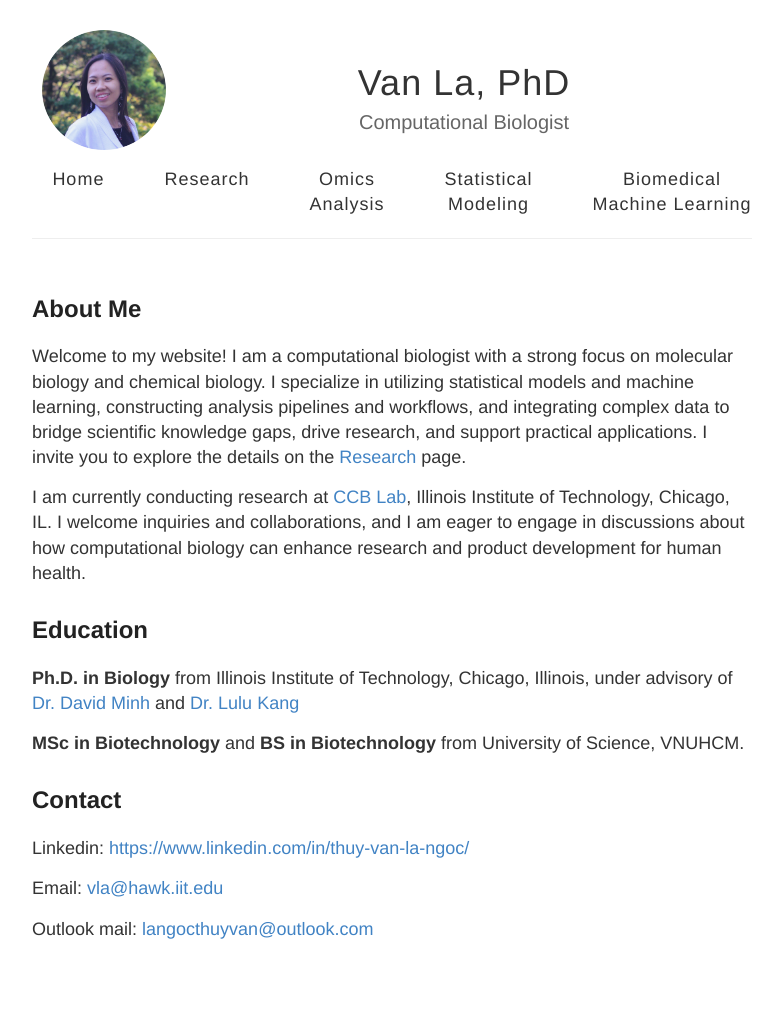
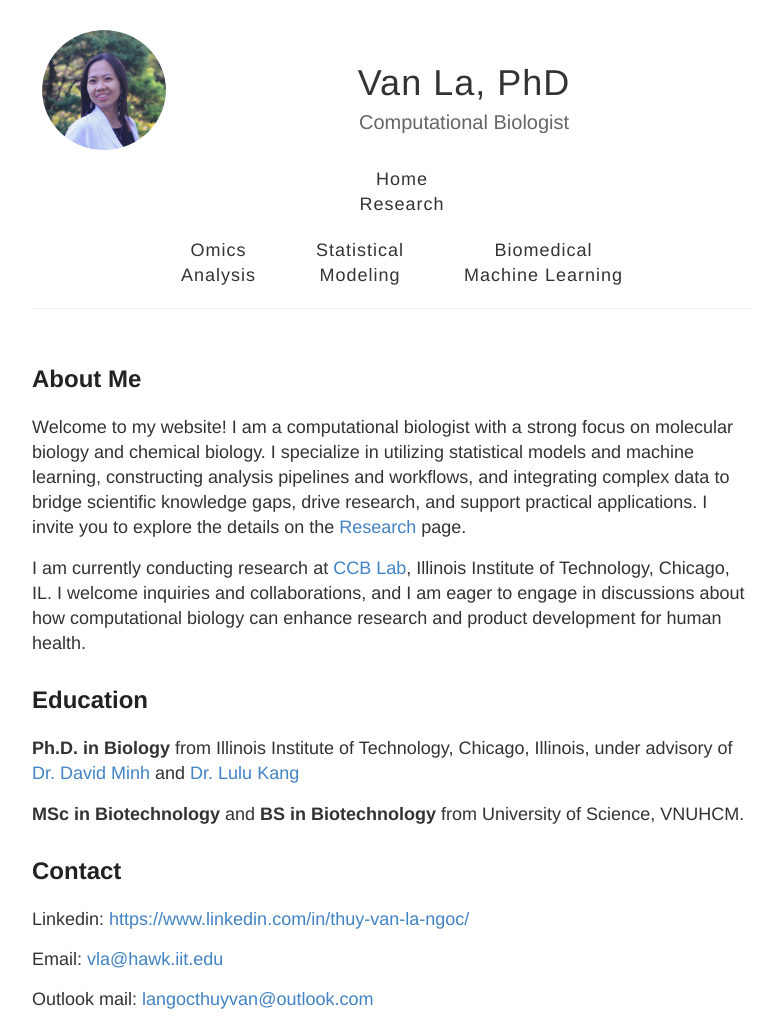
Before and after one commit to vanngocthuyla/vanngocthuyla.github.io, a Jekyll site: the page built from index.md, in a window 1280 px wide. Shown: the whole page, without its empty margins (248-1029 px from the left). Built offline with Jekyll 4.4.1, drawn with Linux system fonts in a browser that asks for light colours; before the commit the page ends 957 px from its top, so only the background shows below that.

Commit message:
Update default.html

```diff
--- a/_layouts/default.html
+++ b/_layouts/default.html
@@ -62,12 +62,16 @@
           </div>
 
           <!-- Navigation outside the info box -->
-          <nav style="margin-top: 20px; text-align: center; display: flex; justify-content: center; gap: 40px;">
-            <a href="{{ site.url }}" style="text-align: center;">Home</a>
-            <a href="{{ site.url }}/research" style="text-align: center;">Research</a>
-            <a href="{{ site.url }}/omics" style="text-align: center;">Omics<br>Analysis</a>
-            <a href="{{ site.url }}/modeling" style="text-align: center;">Statistical<br>Modeling</a>
-            <a href="{{ site.url }}/machine_learning" style="text-align: center;">Biomedical<br>Machine Learning</a>
+          <nav style="margin-top: 20px; text-align: center; display: flex; flex-direction: column; align-items: center; gap: 20px;">
+            <div>
+              <a href="{{ site.url }}" style="text-align: center;">Home</a><br>
+              <a href="{{ site.url }}/research" style="text-align: center;">Research</a>
+            </div>
+            <div style="display: flex; justify-content: center; gap: 40px;">
+              <a href="{{ site.url }}/omics" style="text-align: center;">Omics<br>Analysis</a>
+              <a href="{{ site.url }}/modeling" style="text-align: center;">Statistical<br>Modeling</a>
+              <a href="{{ site.url }}/machine_learning" style="text-align: center;">Biomedical<br>Machine Learning</a>
+            </div>
           </nav>
         </header>
       </div>
```
